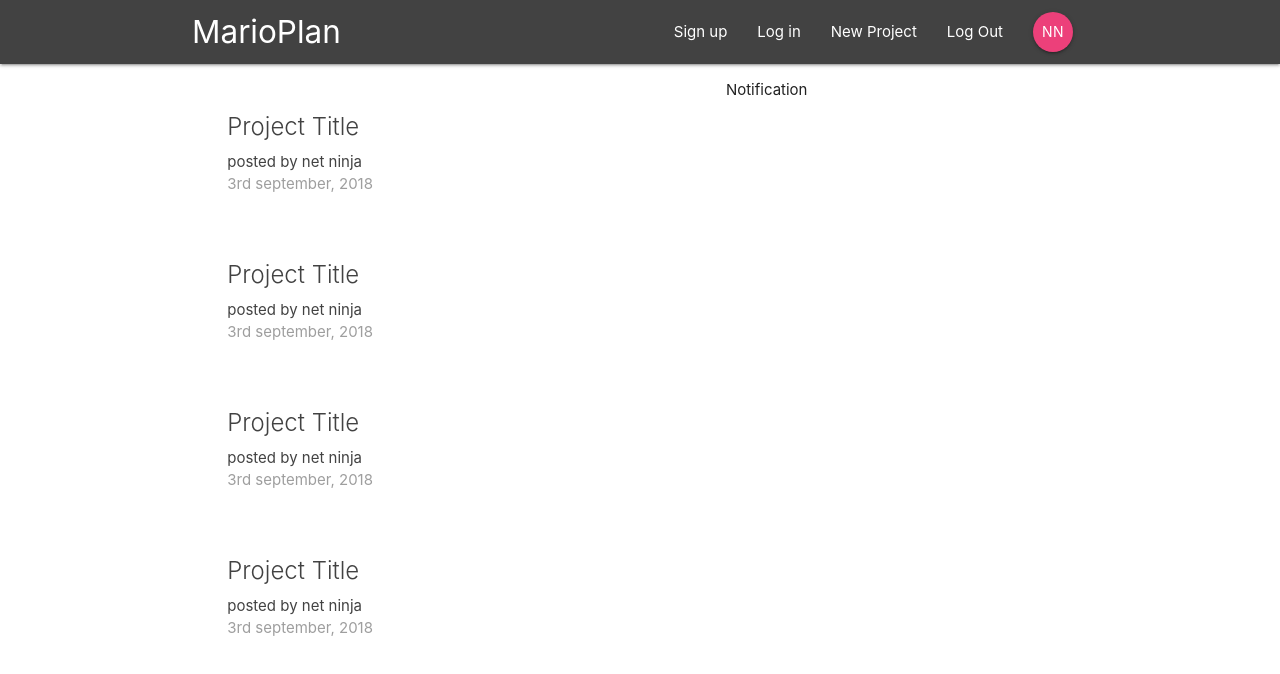
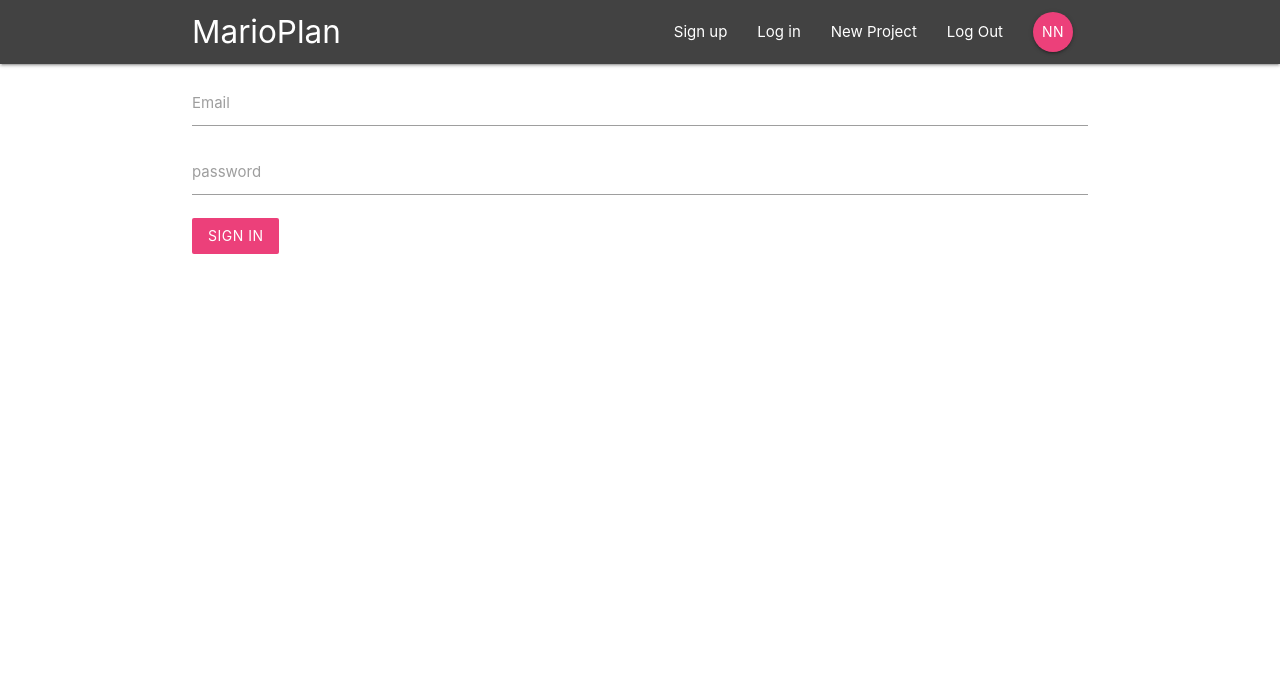
Before and after one commit to plxity/Project-Management-Tool, a React (Create React App) app in the folder project_management_tool/: page /signin in a window 1280 px wide. Shown: the top 674 px of the page. Built offline with nearby package versions, Linux system fonts and the light colour scheme.

Commit message:
SignUp/In component added

```diff
--- a/project_management_tool/src/App.js
+++ b/project_management_tool/src/App.js
@@ -2,6 +2,8 @@
 import {BrowserRouter,Switch,Route} from 'react-router-dom';
 import Navbar from './Components/layout/Navbar';
 import Dashboard from './Components/dashboard/Dashboard';
+import  ProjectDetails from './Components/projects/ProjectDetails';
+import Signin from './Components/auth/Signin';
 
 class App extends Component {
   render() {
@@ -10,7 +12,9 @@
         <div className="App">
           <Navbar/>
           <Switch>
-            <Route path='/' component={Dashboard}/>
+            <Route exact path='/' component={Dashboard}/>
+            <Route exact path='/projects/:id' component={ProjectDetails}/>
+            <Route exact path="/signin" component={Signin}/>
           </Switch>
         </div>
       </BrowserRouter>
--- a/project_management_tool/src/Components/auth/Signin.js
+++ b/project_management_tool/src/Components/auth/Signin.js
@@ -0,0 +1,40 @@
+import React, { Component } from 'react'
+
+ class Signin extends Component {
+    state={
+        email:'',
+        password:''
+    }
+    handleChange=(e)=>{
+        this.setState({
+            [e.target.id]:e.target.value
+        })
+
+    }
+    handleSubmit=(e)=>{
+        e.preventDefault()
+        console.log(e);
+
+    }
+  render() {
+    return (
+          <div className="container">
+            <form onSubmit={this.handleSubmit} className="white">
+                <h5 className="grey-text text-darken-3"></h5>
+                <div className="input-field">
+                    <label htmlFor="email">Email</label>
+                    <input type="email" id="email" onChange={this.handleChange}/>
+                </div>
+                <div className="input-field">
+                    <label htmlFor="password">password</label>
+                    <input type="password" id="password" onChange={this.handleChange}/>
+                </div>
+                <div className="input-field">
+                    <button className="btn pink lighten-1 z-depth-0">Sign In</button>
+                </div>
+            </form>
+          </div>
+    )
+  }
+}
+export default Signin;
--- a/project_management_tool/src/Components/projects/ProjectDetails.js
+++ b/project_management_tool/src/Components/projects/ProjectDetails.js
@@ -1,11 +1,27 @@
 import React from 'react'
 
-const ProjectDetails=()=> {
+const ProjectDetails=(props)=> {
+    const id = props.match.params.id;
   return (
-    <div>
+    <div className="container section project-details">
+        <div className="card z-depth-0">
+            <div className="card-content">
+                <span className="card-title">Project Title - {id}</span>
+                <p> iodshfjodjfiosdjgpoejkgpojkgposdjkgposdjkgpsdo podsjkgposdkposd</p>
+            </div>
+            <div className="card-action gret lighten-4 grey-text">
+                <div>
+                    Posted by net ninja
+                </div>
+                <div>
+                    2nd September , 2am
+                </div>
+            </div>
+
+        </div>
 
     </div>
   )
 }
 
-export default ProjectDetails
+export default ProjectDetails;
```
